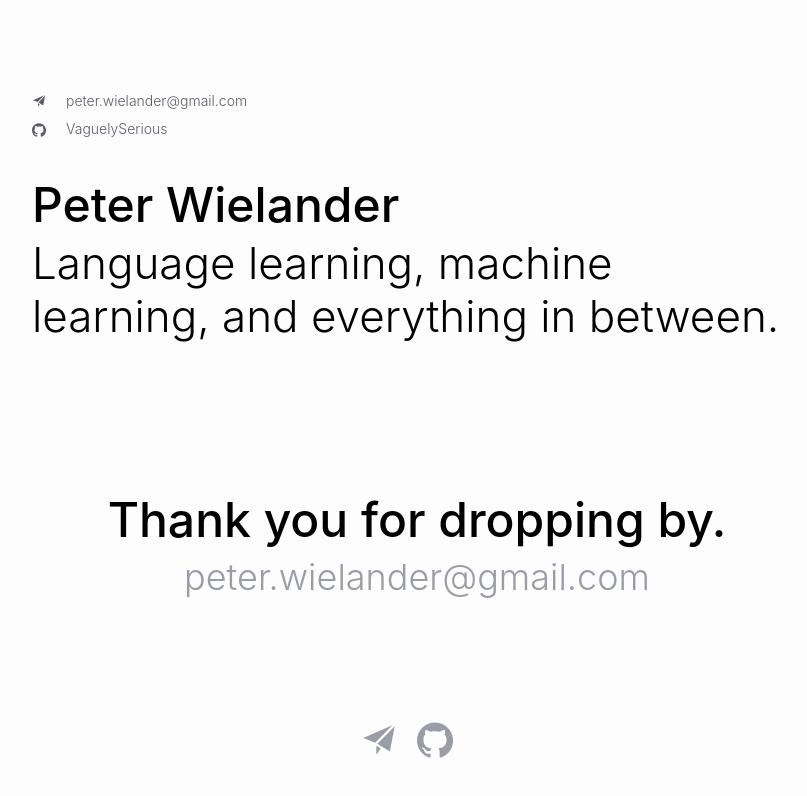
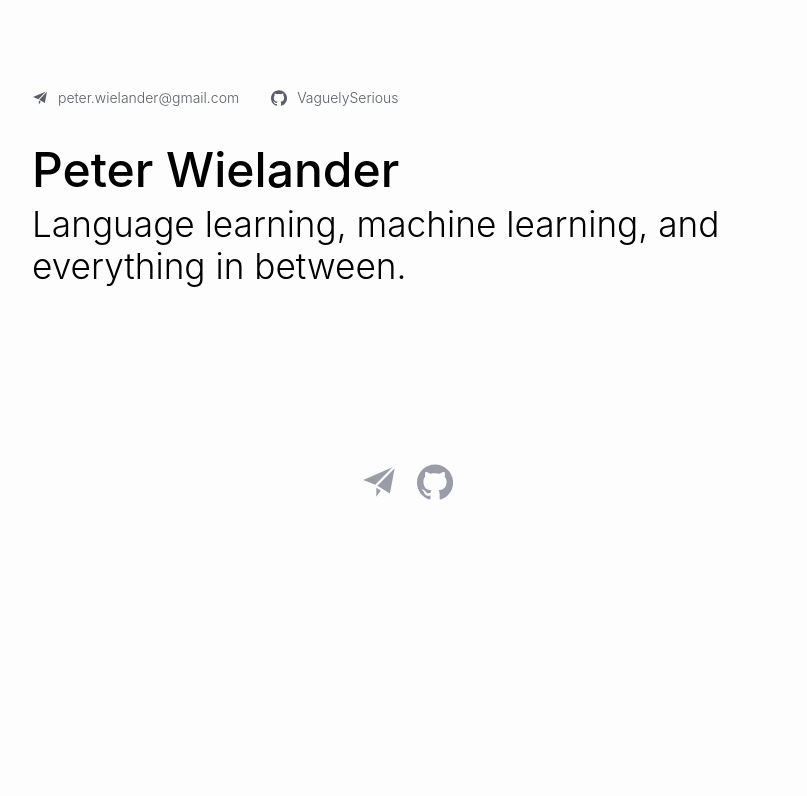
Before and after one commit to VaguelySerious/wielander.me, a Nuxt app: page / in a window 1280 px wide. Shown: the top 796 px of the page, without its empty margins (223-1030 px from the left). Built offline with nearby package versions, Linux system fonts and the light colour scheme.

Commit message:
Remove footer text, stack nav, decrease subtitle size

```diff
--- a/layouts/default.vue
+++ b/layouts/default.vue
@@ -3,11 +3,13 @@
     <Svgs />
     <div class="site-container">
       <header class="header">
-        <ul>
+        <ul class="header-nav">
           <li v-for="link in links" :key="link.href">
             <a :href="link.href" class="header-link">
               <Icon :name="link.slug" />
-              {{ link.name }}
+              <span>
+                {{ link.name }}
+              </span>
             </a>
           </li>
         </ul>
@@ -20,8 +22,8 @@
       <Nuxt />
 
       <footer class="footer">
-        <p class="footer-text">{{ footer }}</p>
-        <a :href="'mailto:' + mail" class="footer-mail">{{ mail }}</a>
+        <!-- <p class="footer-text">{{ footer }}</p> -->
+        <!-- <a :href="'mailto:' + mail" class="footer-mail">{{ mail }}</a> -->
         <ul class="footer-icons">
           <li v-for="link in links" :key="link.href">
             <a :href="link.href" class="footer-link" target="_blank">
@@ -80,19 +82,22 @@ export default Vue.extend({
   @media (min-width: 992px)
     padding-top: 3rem
 
+  &-nav
+    display: flex
+
   &-link
+    margin-right: 2rem
     color: $color-soft
     text-decoration: none
     display: flex
     align-items: center
-    padding: 3px 0
     font-size: 0.875rem
     max-width: 400px
     .icon
       order: -1
-      width: 1em
-      height: 1em
-      margin-right: 20px
+      width: 1rem
+      height: 1rem
+      margin-right: 10px
 
   &-title
     font-size: 1.8rem
@@ -105,9 +110,9 @@ export default Vue.extend({
 
   &-subtitle
     margin-top: 0.25rem
-    font-size: 1.6rem
+    font-size: 1.4rem
     @media (min-width: 992px)
-      font-size: 2.75rem
+      font-size: 2.2rem
     font-weight: 300
     line-height: 1.2
 
@@ -118,7 +123,7 @@ export default Vue.extend({
       font-size: 1.75rem
 
 .footer
-  padding-top: 5rem
+  // padding-top: 5rem
   flex-direction: column
   align-items: center
   text-align: center
```
